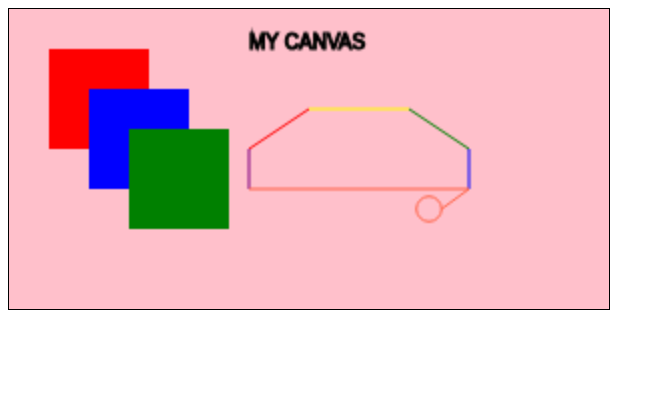
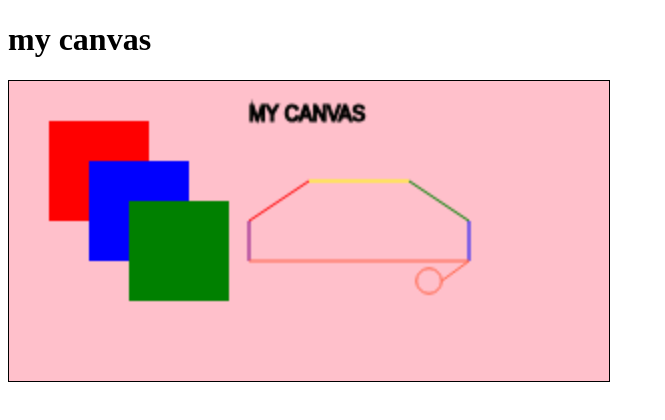
Before and after one commit to ukwuezeisreal/Canvas2, a plain HTML site: page index.html in a window 1280 px wide. Shown: the whole page, without its empty margins (0-665 px from the left). Drawn offline with Linux system fonts and the light colour scheme.

Commit message:
Update index.html

```diff
--- a/index.html
+++ b/index.html
@@ -5,6 +5,7 @@
     <meta name="viewport" content="width=device-width, initial-scale=1.0">
     <title>Canvas</title>
     <link rel="stylesheet" href="style.css">
+    <h1>my canvas</h1>
     <canvas id="canvas" style="width: 600px; height: 300px; border: 1px solid; background-color: pink;"></canvas>
 </head>
 <body>
```
